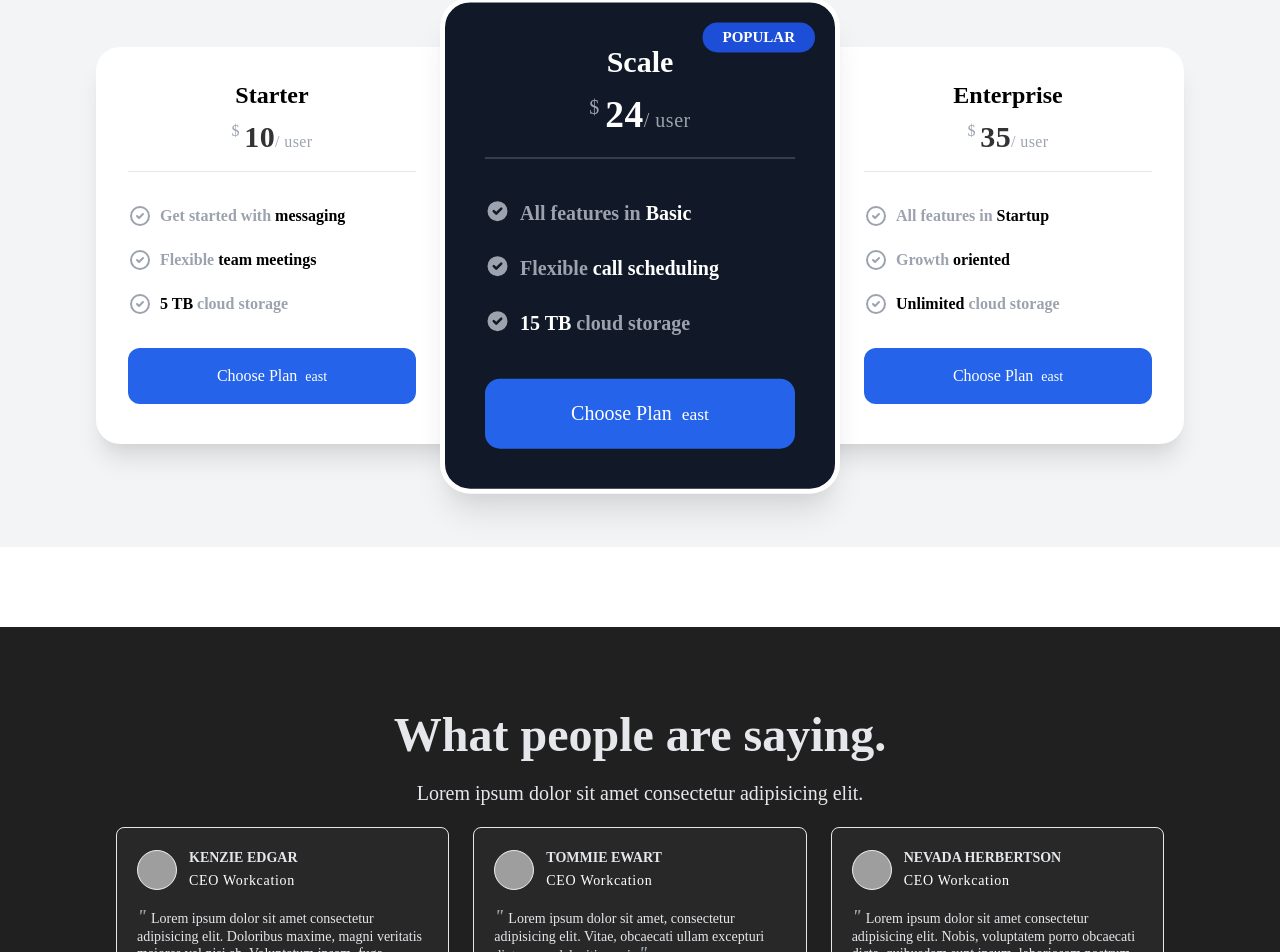
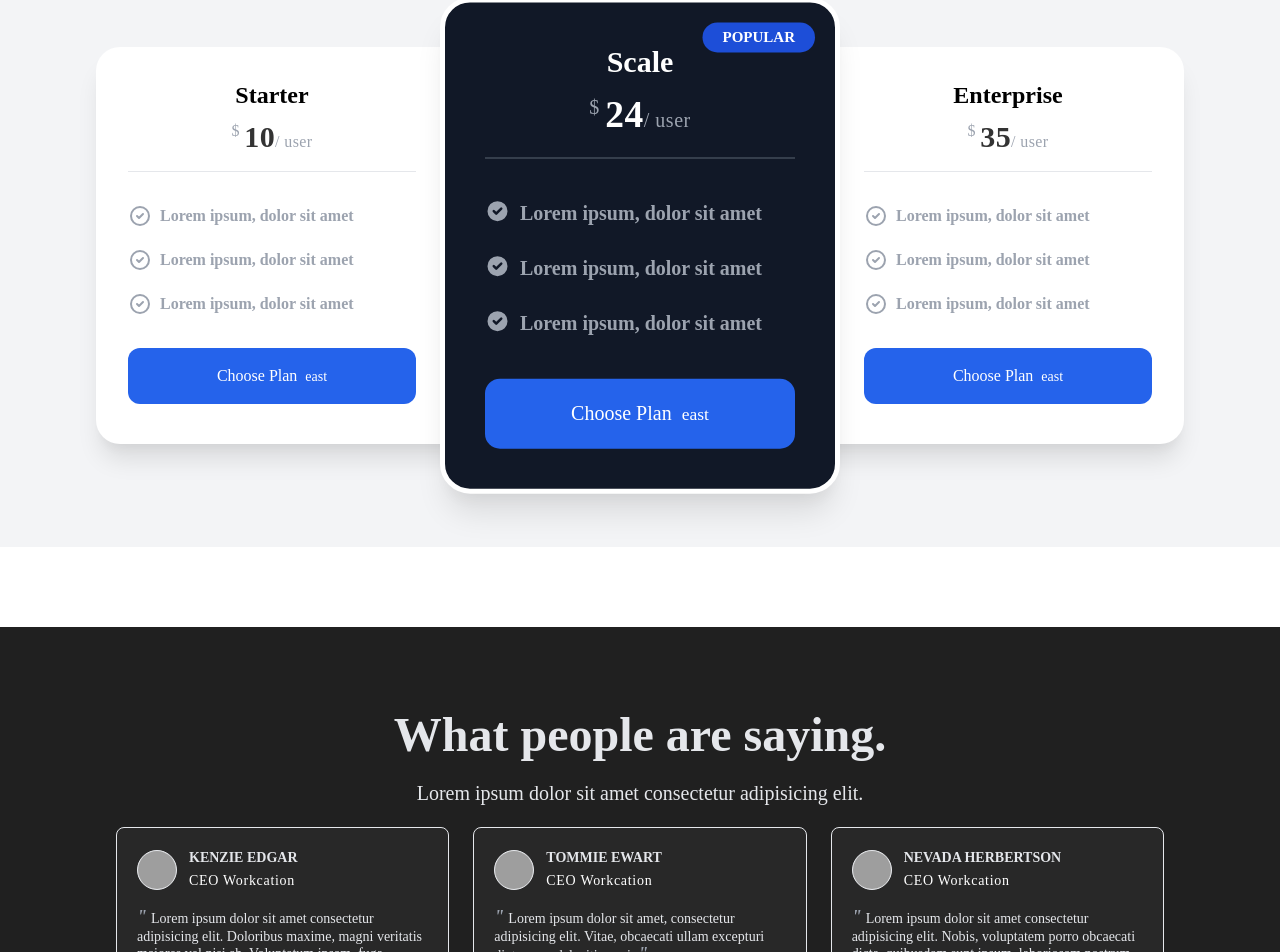
Before and after one commit to synerjay/landing-page-template-nextjs, a Next.js app: page / in a window 1280 px wide. Shown: the part 4997-5949 px from the top of the page. Built offline with nearby package versions, Linux system fonts and the light colour scheme; grey boxes are pictures that could not be loaded.

Commit message:
cleaned up the pricing component

```diff
--- a/comps/Pricing.js
+++ b/comps/Pricing.js
@@ -42,10 +42,7 @@ const Pricing = () => {
                       d='M9 12l2 2 4-4m6 2a9 9 0 11-18 0 9 9 0 0118 0z'
                     />
                   </svg>
-                  <span className='pl-2'>
-                    Get started with{' '}
-                    <span className='text-black'>messaging</span>
-                  </span>
+                  <span className='pl-2'>Lorem ipsum, dolor sit amet</span>
                 </p>
                 <p className='font-semibold text-gray-400 text-left pt-5 flex'>
                   <svg
@@ -62,9 +59,7 @@ const Pricing = () => {
                       d='M9 12l2 2 4-4m6 2a9 9 0 11-18 0 9 9 0 0118 0z'
                     />
                   </svg>
-                  <span className='pl-2'>
-                    Flexible <span className='text-black'>team meetings</span>
-                  </span>
+                  <span className='pl-2'>Lorem ipsum, dolor sit amet</span>
                 </p>
                 <p className='font-semibold text-gray-400 text-left pt-5 flex'>
                   <svg
@@ -81,9 +76,7 @@ const Pricing = () => {
                       d='M9 12l2 2 4-4m6 2a9 9 0 11-18 0 9 9 0 0118 0z'
                     />
                   </svg>
-                  <span className='pl-2'>
-                    <span className='text-black'>5 TB</span> cloud storage
-                  </span>
+                  <span className='pl-2'>Lorem ipsum, dolor sit amet</span>
                 </p>
 
                 <a href='#' className=''>
@@ -120,9 +113,7 @@ const Pricing = () => {
                       clipRule='evenodd'
                     />
                   </svg>
-                  <span className='pl-2'>
-                    All features in <span className='text-white'>Basic</span>
-                  </span>
+                  <span className='pl-2'>Lorem ipsum, dolor sit amet</span>
                 </p>
                 <p className='font-semibold text-gray-400 text-left pt-5 flex'>
                   {/* Put checkmark hero icon here */}
@@ -138,9 +129,7 @@ const Pricing = () => {
                       clipRule='evenodd'
                     />
                   </svg>
-                  <span className='pl-2'>
-                    Flexible <span className='text-white'>call scheduling</span>
-                  </span>
+                  <span className='pl-2'>Lorem ipsum, dolor sit amet</span>
                 </p>
                 <p className='font-semibold text-gray-400 text-left pt-5 flex'>
                   {/* Put checkmark hero icon here */}
@@ -156,9 +145,7 @@ const Pricing = () => {
                       clipRule='evenodd'
                     />
                   </svg>
-                  <span className='pl-2'>
-                    <span className='text-white'>15 TB</span> cloud storage
-                  </span>
+                  <span className='pl-2'>Lorem ipsum, dolor sit amet</span>
                 </p>
 
                 <a href='#' className=''>
@@ -202,9 +189,7 @@ const Pricing = () => {
                       d='M9 12l2 2 4-4m6 2a9 9 0 11-18 0 9 9 0 0118 0z'
                     />
                   </svg>
-                  <span className='pl-2'>
-                    All features in <span className='text-black'>Startup</span>
-                  </span>
+                  <span className='pl-2'>Lorem ipsum, dolor sit amet</span>
                 </p>
                 <p className='font-semibold text-gray-400 text-left pt-5 flex'>
                   {/* Put hero icons here */}
@@ -222,9 +207,7 @@ const Pricing = () => {
                       d='M9 12l2 2 4-4m6 2a9 9 0 11-18 0 9 9 0 0118 0z'
                     />
                   </svg>
-                  <span className='pl-2'>
-                    Growth <span className='text-black'>oriented</span>
-                  </span>
+                  <span className='pl-2'>Lorem ipsum, dolor sit amet</span>
                 </p>
                 <p className='font-semibold text-gray-400 text-left pt-5 flex'>
                   {/* Put hero icons here */}
@@ -242,9 +225,7 @@ const Pricing = () => {
                       d='M9 12l2 2 4-4m6 2a9 9 0 11-18 0 9 9 0 0118 0z'
                     />
                   </svg>
-                  <span className='pl-2'>
-                    <span className='text-black'>Unlimited</span> cloud storage
-                  </span>
+                  <span className='pl-2'>Lorem ipsum, dolor sit amet</span>
                 </p>
 
                 <a href='#' className=''>
```
